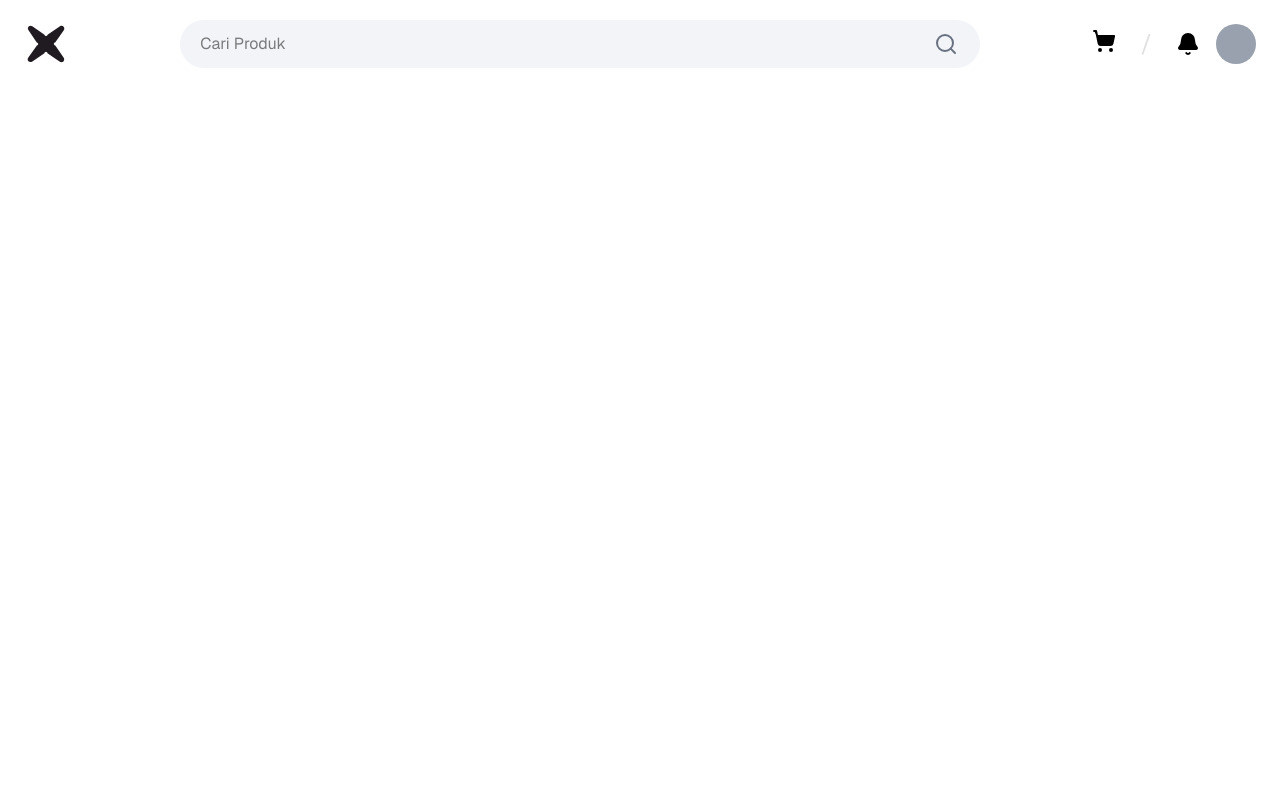
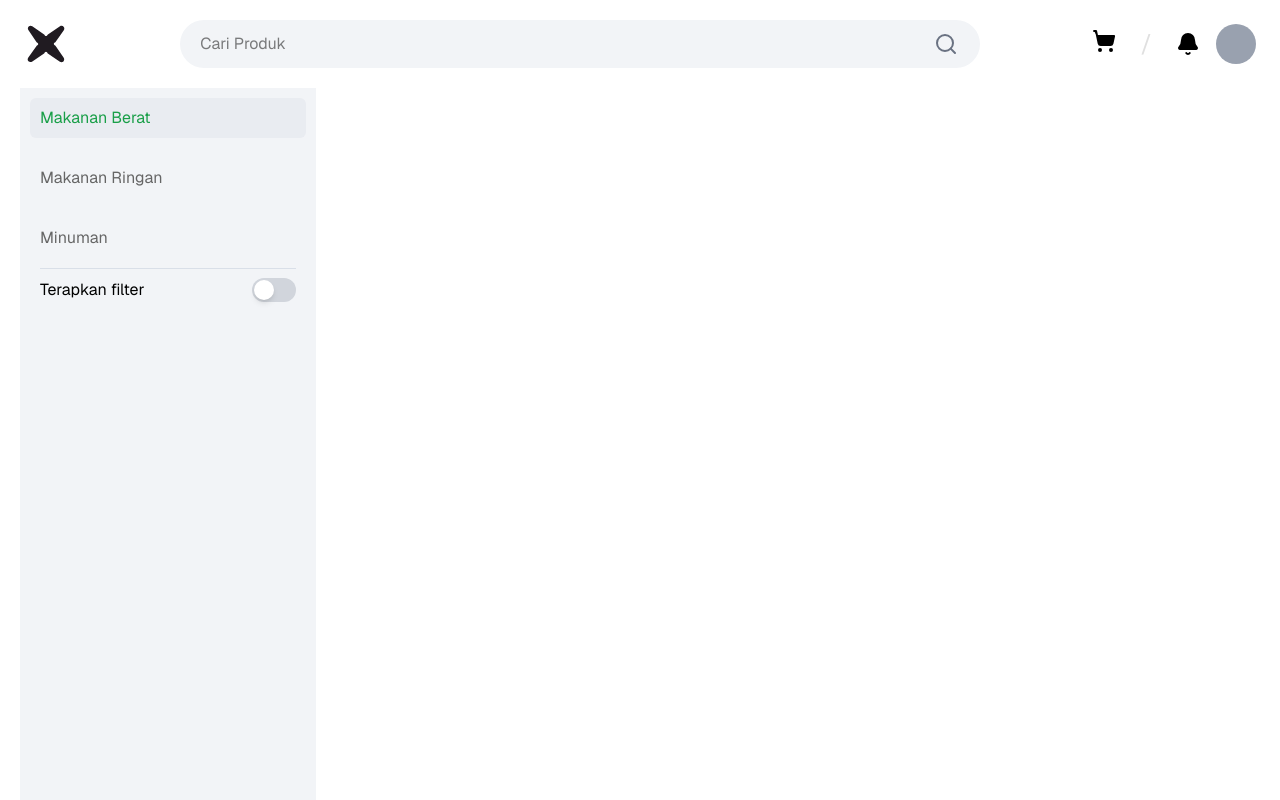
Before and after one commit to TatakAdi/Koperasi-FE-PABW, a Next.js app: page / in a window 1280 px wide. Built offline with nearby package versions, Linux system fonts and the light colour scheme; no server answers.

Commit message:
Category filter box

```diff
--- /dev/null
+++ b/src/app/components/SidePanel.jsx
@@ -0,0 +1,62 @@
+"use client";
+import { useState } from "react";
+
+export default function SidePanel({ category }) {
+  const [filterEnabled, setFilterEnabled] = useState(false);
+  const categoryBox =
+    "w-full py-2 px-2.5 rounded-md cursor-pointer hover:bg-[#E9ECF1] hover:text-[#199F48]";
+  const unactiveCategoryBox = "bg-inherit text-[#666]";
+  const activeCategoryBox = "bg-[#E9ECF1] text-[#199F48]";
+  return (
+    <aside className="w-[296px] min-h-screen fixed bg-[#F2F4F7] mx-5">
+      <div
+        id="category"
+        className="m-2.5 grid gap-5
+      "
+      >
+        <span
+          id="food"
+          className={`${categoryBox} ${
+            category === "food" ? activeCategoryBox : unactiveCategoryBox
+          }`}
+        >
+          Makanan Berat
+        </span>
+        <span
+          id="snack"
+          className={`${categoryBox} ${
+            category === "snack" ? activeCategoryBox : unactiveCategoryBox
+          }`}
+        >
+          Makanan Ringan
+        </span>
+        <span
+          id="drink"
+          className={`${categoryBox} ${
+            category === "drink" ? activeCategoryBox : unactiveCategoryBox
+          }`}
+        >
+          Minuman
+        </span>
+      </div>
+      <hr className="mx-5 text-[#D9DFE8] h-[10px] " />
+      <div id="filter">
+        <div className="mx-5">
+          <label className="flex justify-between items-center">
+            <span>Terapkan filter</span>
+            <div className="relative cursor-pointer">
+              <input
+                type="checkbox"
+                className="sr-only peer"
+                checked={filterEnabled}
+                onChange={() => setFilterEnabled(!filterEnabled)}
+              />
+              <div className="w-11 h-6 bg-gray-300 peer-checked:bg-green-500 rounded-full transition-all duration-300"></div>
+              <div className="absolute top-0.5 left-0.5 w-5 h-5 bg-white rounded-full shadow-md transition-transform duration-300 peer-checked:translate-x-full" />
+            </div>
+          </label>
+        </div>
+      </div>
+    </aside>
+  );
+}
--- a/src/app/page.jsx
+++ b/src/app/page.jsx
@@ -5,9 +5,11 @@ import { getUserLogged } from "./lib/api/login";
 import { useEffect, useState } from "react";
 import Link from "next/link";
 import { useRouter } from "next/navigation";
+import SidePanel from "./components/SidePanel";
 
 export default function Home() {
   const [authUser, setAuthUser] = useState(null);
+  const [category, setCategory] = useState("food"); // Kategori : "food","Snack","drink"
   const router = useRouter();
 
   useEffect(() => {
@@ -33,6 +35,9 @@ export default function Home() {
   return (
     <div className="min-h-screen w-full font-[family-name:var(--font-geist-sans)] ">
       <Navbar />
+      <main>
+        <SidePanel category={category} />
+      </main>
     </div>
   );
 }
```
